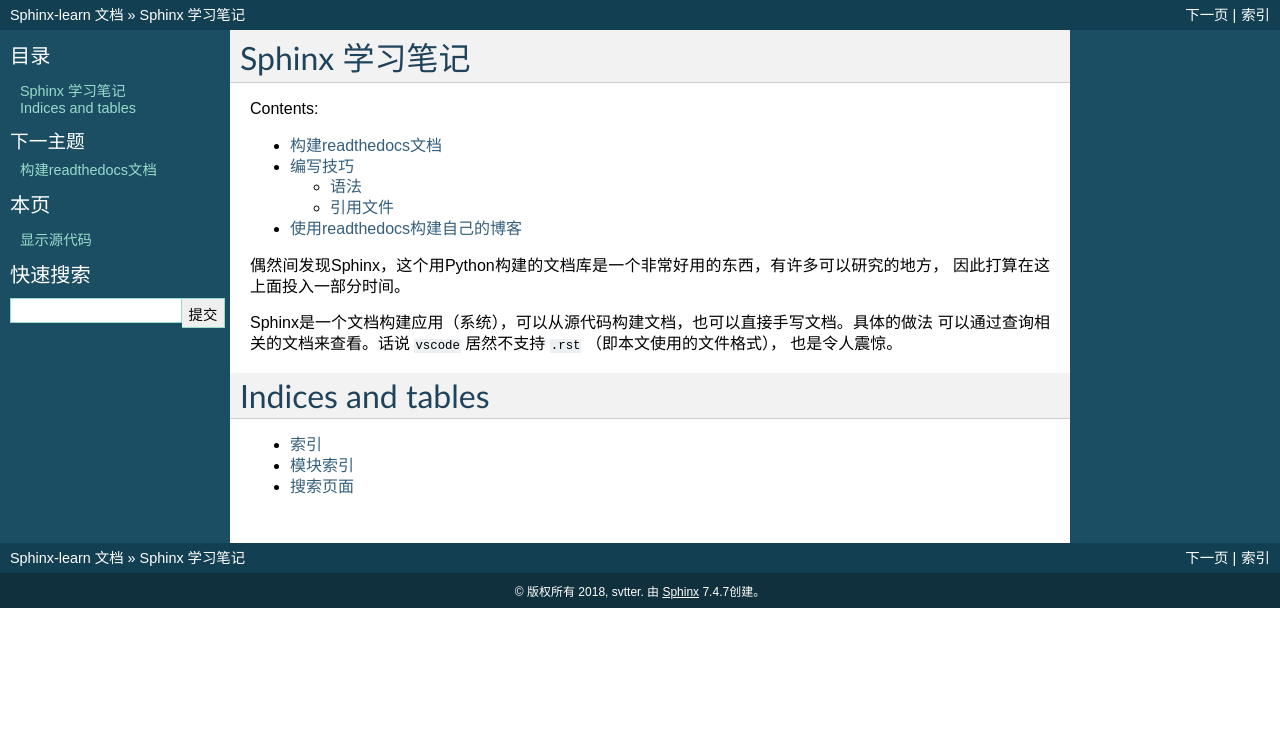
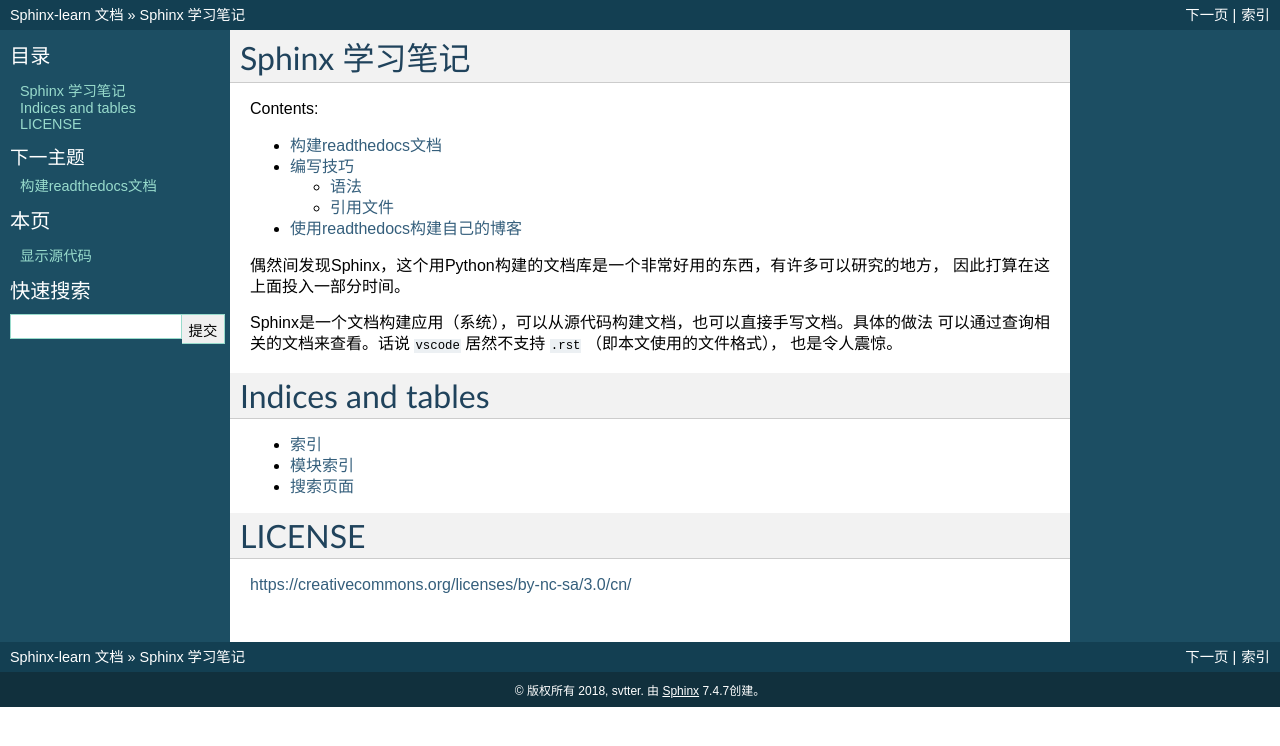
Before and after one commit to Svtter/Sphinx-learn, a Sphinx documentation site: the page built from source/index.rst, in a window 1280 px wide. Shown: the top 746 px of the page. Built offline with Sphinx 7.4.7, drawn with Linux system fonts in a browser that asks for light colours.

Commit message:
Update index.rst

```diff
--- a/source/index.rst
+++ b/source/index.rst
@@ -25,3 +25,9 @@
 * :ref:`genindex`
 * :ref:`modindex`
 * :ref:`search`
+
+
+LICENSE
+=======
+
+https://creativecommons.org/licenses/by-nc-sa/3.0/cn/
```
